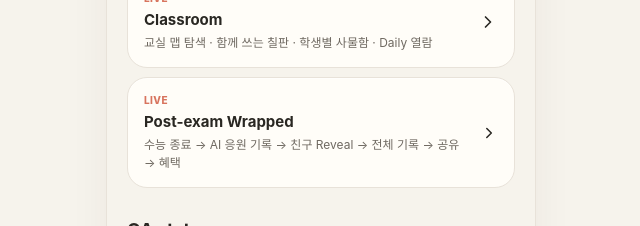
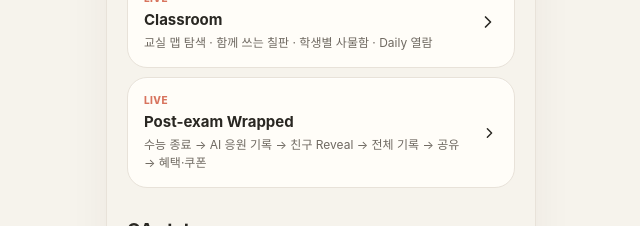
Before and after one commit to Likelion-Yonsei-14th/14-DEMODAY-FRONTEND-CHAK, a React (Vite) app: page /prototype in a window 1280 px wide. Shown: the part 1620-1846 px from the top of the page, without its empty margins (319-959 px from the left). Built offline with nearby package versions, Linux system fonts and the light colour scheme; a web font is replaced by a local one.

Commit message:
docs: update wrapped prototype index

```diff
--- a/src/prototype/screens/PrototypeIndexPage.tsx
+++ b/src/prototype/screens/PrototypeIndexPage.tsx
@@ -74,7 +74,7 @@ const routes = [
   {
     path: '/prototype/wrapped',
     title: 'Post-exam Wrapped',
-    description: '수능 종료 → AI 응원 기록 → 친구 Reveal → 전체 기록 → 공유 → 혜택',
+    description: '수능 종료 → AI 응원 기록 → 친구 Reveal → 전체 기록 → 공유 → 혜택·쿠폰',
     phase: 'LIVE',
   },
 ]
```
